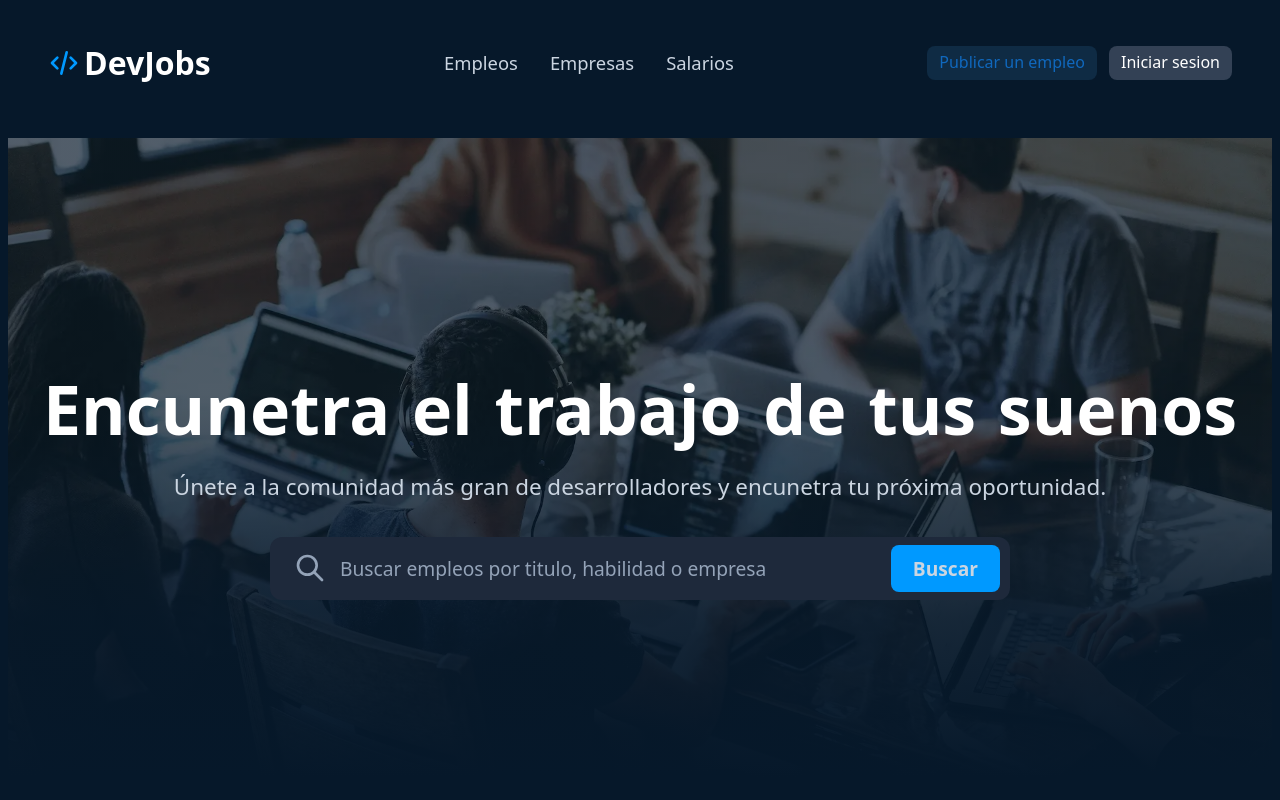
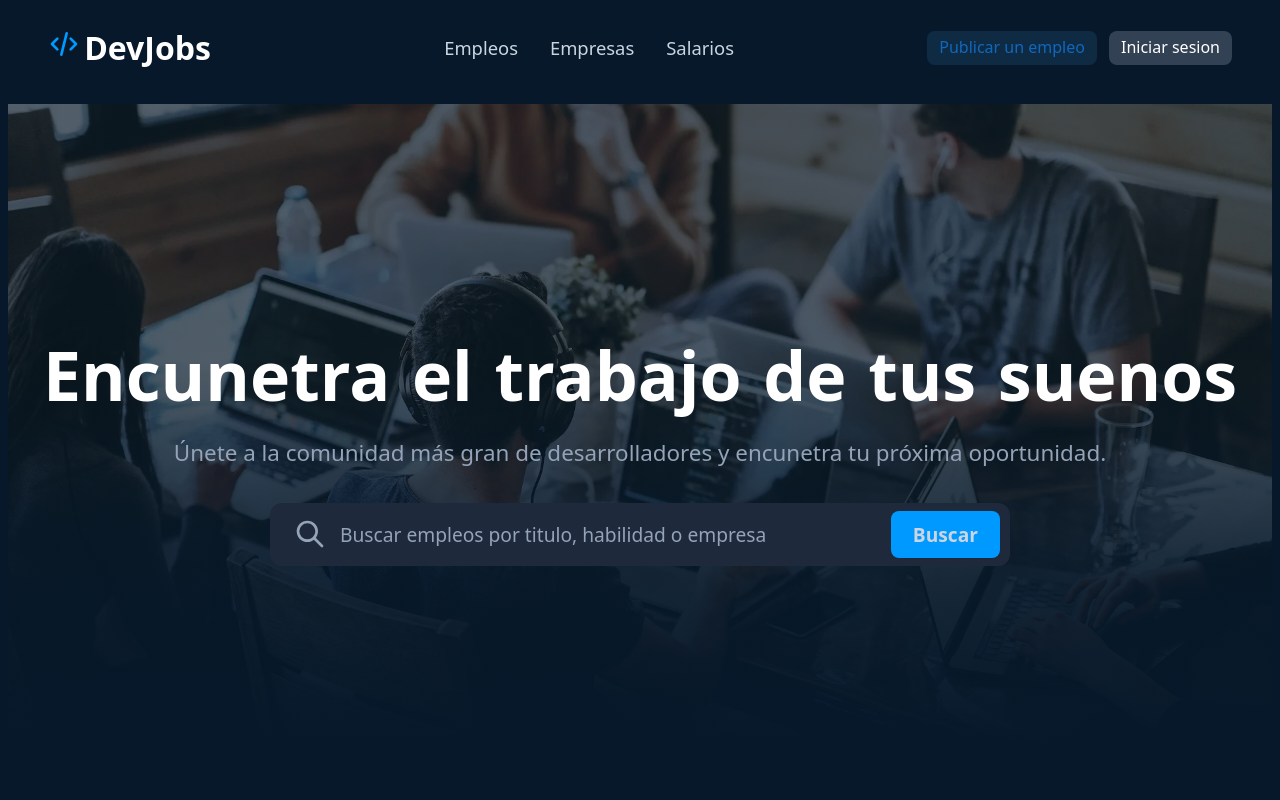
Before and after one commit to jodadevcol/jscamp-practices, a plain HTML site: page mod-00-html-css/index.html in a window 1280 px wide. Shown: the top 800 px of the page. Drawn offline with Linux system fonts and the light colour scheme.

Commit message:
Refactor header structure and add searching page with job listings

```diff
--- a/mod-00-html-css/global.css
+++ b/mod-00-html-css/global.css
@@ -134,7 +134,7 @@ body {
   max-width: 1580px;
   margin-inline: auto;
   padding-inline: 40px;
-  padding-block: 24px;
+  padding-block: 20px 16px;
   margin-block-end: 20px;
   /* border-bottom: 1px solid var(--border); */
 }
@@ -162,6 +162,7 @@ body {
     &.text-logo {
       font-weight: 700;
       font-size: 2rem;
+      line-height: 1;
       color: var(--text-primary);
     }
   }
@@ -175,6 +176,7 @@ body {
     justify-content: center;
     list-style: none;
     column-gap: 32px;
+    margin-block: 0;
 
     li {
       color: var(--text-secondary);
@@ -228,17 +230,18 @@ body {
 .container {
   width: 100%;
   margin-inline: auto;
+  max-width: 1580px;
+  padding-inline: 40px;
 
-  &:not(.hero) {
-    max-width: 1580px;
-    padding-inline: 40px;
+  &:is(.hero) {
+    max-width: 1780px;
+    padding-inline: 0;
   }
 }
 
 .hero {
   position: relative;
   max-height: 640px;
-  max-width: 1780px;
   overflow: hidden;
 }
 
@@ -292,7 +295,7 @@ h1 + p {
 
 p {
   font-size: 1.2rem;
-  color: var(--text-secondary);
+  color: var(--text-muted);
 }
 
 a,
@@ -411,7 +414,7 @@ button {
 
   h3 {
     font-size: 1.35rem;
-    font-weight: 500;
+    font-weight: 5 00;
     margin-block-start: 32px;
   }
 
@@ -470,3 +473,166 @@ button {
     font-size: 0.9rem;
   }
 }
+
+.searching {
+  max-width: 1280px;
+  margin-block: 100px;
+}
+
+.searching-header {
+  text-align: center;
+
+  h1 {
+    margin: 0;
+  }
+}
+
+.searching-form {
+  display: flex;
+  align-items: center;
+  gap: 16px;
+  flex-wrap: wrap;
+  margin-block-end: 40px;
+}
+
+.searching-search--input {
+  display: flex;
+  justify-content: start;
+  align-items: center;
+  width: 100%;
+  padding-inline: 14px;
+  padding-block: 12px;
+  border-radius: 12px;
+  background-color: var(--input-bg);
+  border: 1px solid var(--border);
+
+  span {
+    height: 32px;
+    aspect-ratio: 1 / 1;
+    color: var(--text-muted);
+
+    svg {
+      width: 100%;
+      height: 100%;
+    }
+  }
+
+  input {
+    flex-grow: 1;
+    font-size: 1.2rem;
+    background-color: transparent;
+    border: none;
+    outline: none;
+    color: var(--text-muted);
+    margin-inline-start: 12px;
+
+    &::placeholder {
+      color: var(--text-muted);
+    }
+  }
+}
+
+.searching-filters {
+  display: flex;
+  align-items: center;
+  justify-content: start;
+  gap: 16px;
+}
+
+.searching-results-container {
+  h2 {
+    font-size: 2.25rem;
+    margin-block-end: 40px;
+  }
+}
+
+.searching-results {
+}
+
+.result {
+  display: grid;
+  grid-template-columns: 1fr auto;
+  align-items: start;
+  gap: 20px;
+  padding-block: var(--padding-block-card);
+  padding-inline: var(--padding-inline-card);
+  border-radius: 0;
+  border-top: 1px solid var(--border);
+  border-left: 1px solid var(--border);
+  border-right: 1px solid var(--border);
+
+  --radius-card: 16px;
+  --padding-block-card: 32px;
+  --padding-inline-card: 28px;
+
+  &:first-child {
+    border-top-left-radius: var(--radius-card);
+    border-top-right-radius: var(--radius-card);
+  }
+
+  &:last-child {
+    border-bottom-left-radius: var(--radius-card);
+    border-bottom-right-radius: var(--radius-card);
+    border-bottom : 1px solid var(--border);
+  }
+
+  /*
+  & * {
+    outline: 1px solid red;
+  } */
+
+  header {
+    max-width: 100%;
+
+    h3 {
+      margin-block: 0 8px;
+      font-size: 1.25rem;
+      font-weight: 500;
+    }
+
+    div {
+      margin-block-end: 24px;
+    }
+
+    div span {
+      font-size: 0.9rem;
+      color: var(--text-muted);
+    }
+
+    p {
+      font-size: 1rem;
+      margin-block: 0;
+    }
+  }
+}
+
+.result-action {
+  display: flex;
+  justify-content: center;
+  width: 100%;
+  padding-inline: 12px;
+
+  a {
+    display: inline-flex;
+    width: 100%;
+    max-width: fit-content;
+    padding-inline: 22px;
+    padding-block: 14px;
+    line-height: 1;
+    font-size: 1rem;
+    font-weight: 500;
+    border: none;
+    border-radius: 8px;
+    background-color: var(--primary-light);
+    color: var(--text-secondary);
+    cursor: pointer;
+
+    span {
+      display: block;
+    }
+
+    &:hover {
+      background-color: var(--primary-hover);
+    }
+  }
+}
--- a/mod-00-html-css/index.html
+++ b/mod-00-html-css/index.html
@@ -13,6 +13,7 @@
   <body>
     <header class="header-main">
       <div class="header-logo main-logo">
+        <a href="./index.html">
           <span class="icon-logo">
             <svg
               xmlns="http://www.w3.org/2000/svg"
@@ -33,12 +34,13 @@
             </svg>
           </span>
           <span class="text-logo">DevJobs</span>
+        </a>
       </div>
 
       <nav class="header-menu">
         <ul>
           <li>
-            <a href="#empleos">
+            <a href="./searching.html">
               <span>Empleos</span>
             </a>
           </li>
```
Also changed, not shown: mod-00-html-css/searching.html (added, +225 -0 lines). Lines whose indentation alone changed are shown as unchanged.
